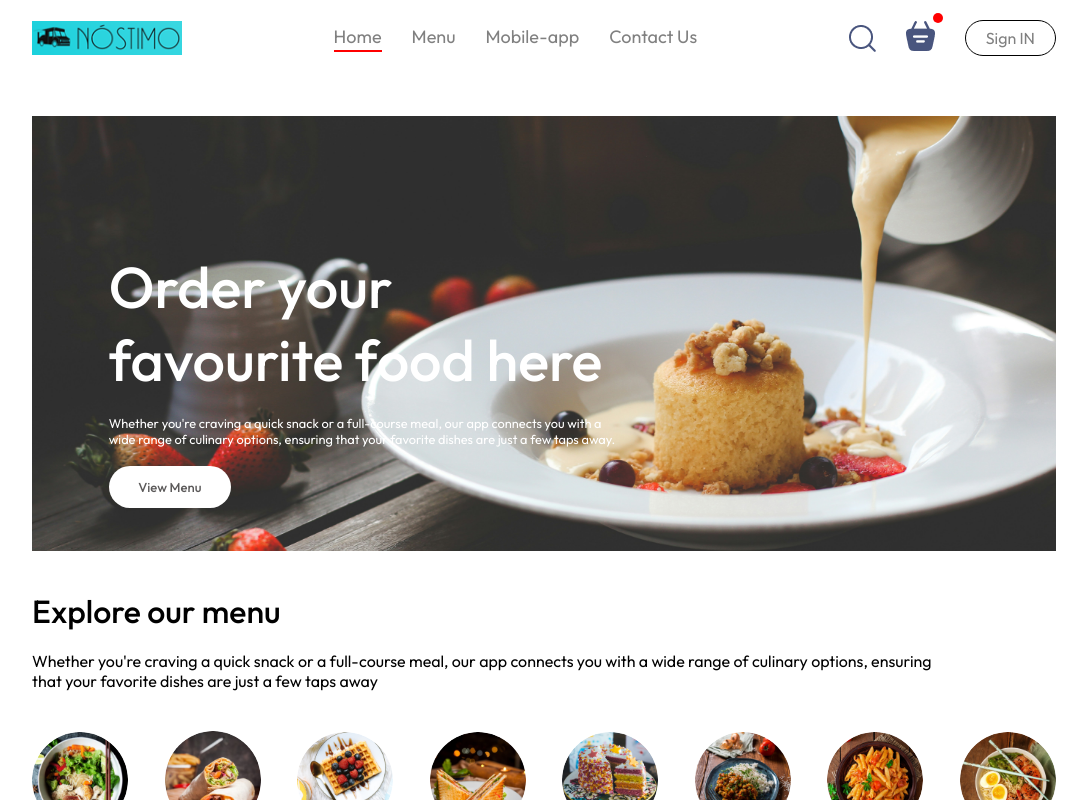
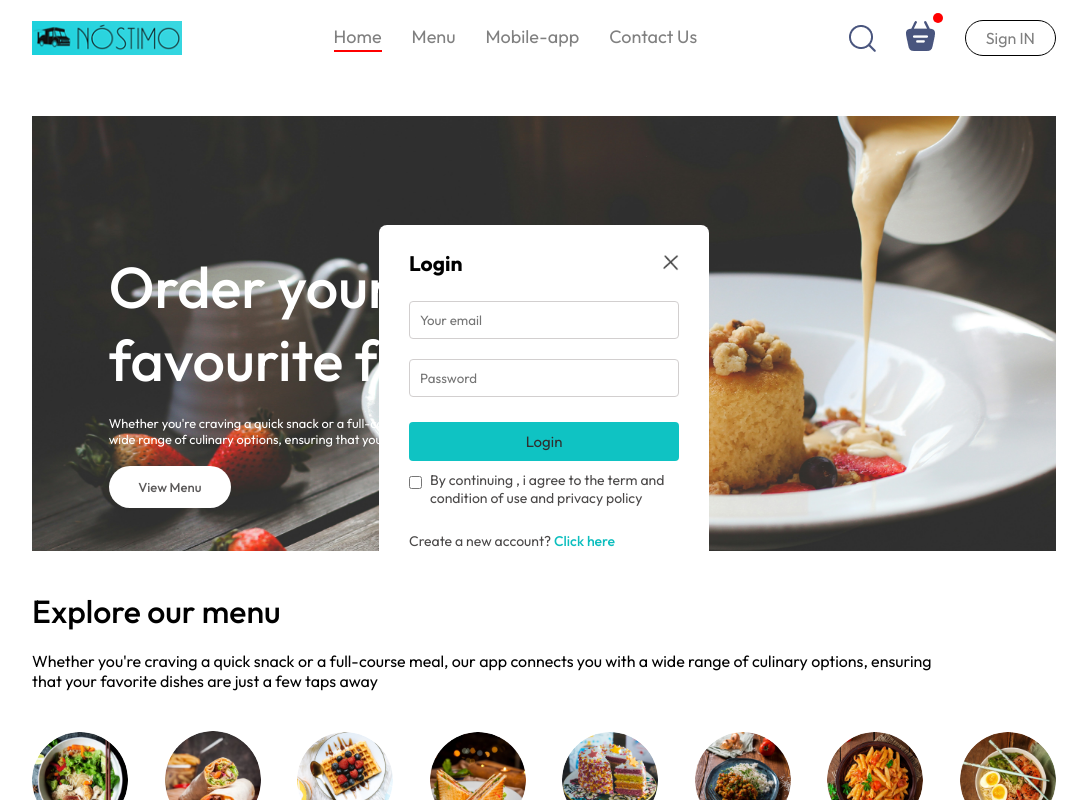
Before and after one commit to Amandeep-Codes/Project1, a React (Create React App) app in the folder food_delivery/: page / in a window 1280 px wide. Both pictures are taken after a click on the button "Sign IN". Shown: the top 800 px of the page, without its empty margins (96-1183 px from the left). Built offline with nearby package versions, Linux system fonts and the light colour scheme.

Commit message:
finished styling Login/Sign up

```diff
--- a/food_delivery/src/App.jsx
+++ b/food_delivery/src/App.jsx
@@ -13,7 +13,7 @@
   const[showLogin,setShowLogin]=useState(false)
   return (
     <>
-     {showLogin? <Login/>:<></>}
+     {showLogin? <Login setShowLogin={setShowLogin}/>:<></>}
       <div className="app">
         <Navbar  setShowLogin={setShowLogin}/>
         <Routes>
--- a/food_delivery/src/components/Login/Login.css
+++ b/food_delivery/src/components/Login/Login.css
@@ -0,0 +1,77 @@
+.login-popup{
+    position:absolute;
+    z-index: 1;
+    width:100%;
+    height: 100%;
+    display: grid;
+    background-color:rgb(186, 180, 180) transparent;
+
+}
+
+.login-popup-container{
+    place-self: center;
+    width:max(23vw,330px);
+    color:rgb(75, 73, 73);
+    background-color: white;
+    display:flex;
+    flex-direction: column;
+    gap:25px;
+    padding:25px 30px;
+    border-radius: 8px;
+    font-size: 14px;
+    animation: fadeIn 0.5s;
+}
+
+.login-popup-title{
+    display: flex;
+    align-items: center;
+    justify-content: space-between;
+    color:black;
+}
+
+.login-popup-title img{
+    cursor: pointer;
+    width:16px;
+}
+
+.login-popup-input{
+    display: flex;
+    flex-direction: column;
+    gap:20px;
+}
+
+.login-popup-input input{
+    outline: none;
+    border: 1px solid rgb(210, 207, 207);
+    padding: 10px;
+    border-radius: 4px;
+
+}
+
+.login-popup-container button{
+    border: none;
+    padding:10px;
+    border-radius: 4px;
+    background-color:rgb(15, 195, 195);
+    color:rgb(48, 47, 47);
+    font-size: 15px;
+    cursor: pointer;
+
+}
+
+.login-popup-condition{
+    display: flex;
+    align-items: flex-start;
+    gap: 8px;
+    margin-top: -15px;
+
+}
+.login-popup-condition input{
+    margin-top:5px;
+}
+
+.login-popup p span{
+    color:rgb(12, 190, 190);
+    font-weight: 500;
+    cursor: pointer;
+}
--- a/food_delivery/src/components/Login/Login.jsx
+++ b/food_delivery/src/components/Login/Login.jsx
@@ -1,11 +1,37 @@
-import React from 'react'
+import React, { useState } from "react";
+import { assets } from "../../assets/assets";
+import './Login.css'
 
-const Login = () => {
+const Login = ({ setShowLogin }) => {
+  const [currentState, setCurrentState] = useState("Login");
   return (
-    <div className='login-popup'>
+    <div className="login-popup">
+      <form action="" className="login-popup-container">
+        <div className="login-popup-title">
+          <h2>{currentState}</h2>
+          <img
+            onClick={() => setShowLogin(false)}
+            src={assets.cross_icon}
+            alt="icon"
+          />
+        </div>
+        <div className="login-popup-input">
+            {currentState=== "Login" ? <></> : <input type="text" placeholder="Your name" required/>}
+            <input type="email" placeholder="Your email" required/>
+            <input type="password" placeholder="Password" required />
+        </div>
+        <button> {currentState === "Sign Up" ? "Create account" : "Login "} </button>
+        <div className="login-popup-condition">
+            <input type="checkbox" required />
+            <p>By continuing , i agree to the term and condition of use and privacy policy</p>
 
+        </div>
+        {currentState==="Login" ? <p> Create a new account? <span onClick={()=>setCurrentState("Sign Up")}> Click here</span></p> : <p> Already have an account? <span onClick={()=>setCurrentState("Login")}> Login here</span></p>}
+
+
+      </form>
     </div>
-  )
-}
+  );
+};
 
-export default Login
+export default Login;
```
